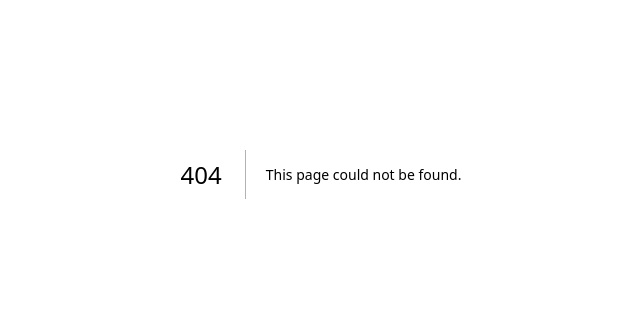
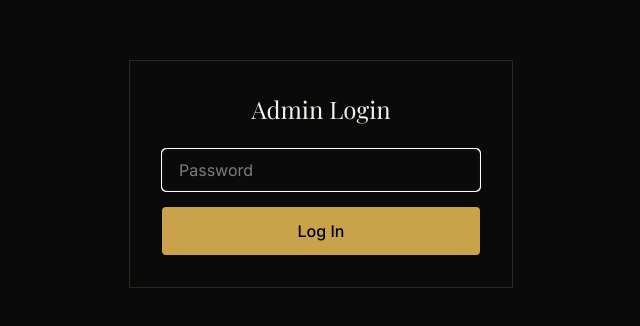
Before and after one commit to erimabadoo2020-wq/erima-gods-own-enterprise, a Next.js app in the folder chair-store/: page /admin-login in a window 1280 px wide. Before the commit this address had no page. Shown: the part 226-552 px from the top of the page, without its empty margins (319-959 px from the left). Built offline with nearby package versions, Linux system fonts and the light colour scheme; a web font is replaced by a local one.

Commit message:
Create page.tsx

```diff
--- /dev/null
+++ b/chair-store/app/admin-login/page.tsx
@@ -0,0 +1,55 @@
+'use client'
+
+import { useState } from 'react'
+import { useRouter } from 'next/navigation'
+
+export default function AdminLoginPage() {
+  const router = useRouter()
+  const [password, setPassword] = useState('')
+  const [error, setError] = useState('')
+  const [loading, setLoading] = useState(false)
+
+  const handleSubmit = async (e: React.FormEvent) => {
+    e.preventDefault()
+    setLoading(true)
+    setError('')
+
+    const res = await fetch('/api/admin-login', {
+      method: 'POST',
+      headers: { 'Content-Type': 'application/json' },
+      body: JSON.stringify({ password }),
+    })
+
+    if (res.ok) {
+      router.push('/admin')
+      router.refresh()
+    } else {
+      setError('Incorrect password')
+      setLoading(false)
+    }
+  }
+
+  return (
+    <div className="min-h-screen bg-[#0a0a0a] text-[#f5f1e8] flex items-center justify-center px-8">
+      <form onSubmit={handleSubmit} className="w-full max-w-sm border border-[#c9a24b]/20 p-8">
+        <h1 className="font-display text-2xl mb-6 text-center">Admin Login</h1>
+        <input
+          type="password"
+          value={password}
+          onChange={(e) => setPassword(e.target.value)}
+          placeholder="Password"
+          className="w-full bg-transparent border border-[#c9a24b] rounded px-4 py-2 mb-4"
+          autoFocus
+        />
+        {error && <p className="text-red-400 text-sm mb-4">{error}</p>}
+        <button
+          type="submit"
+          disabled={loading}
+          className="w-full bg-[#c9a24b] text-black font-medium py-3 rounded disabled:opacity-50"
+        >
+          {loading ? 'Checking...' : 'Log In'}
+        </button>
+      </form>
+    </div>
+  )
+}
```
